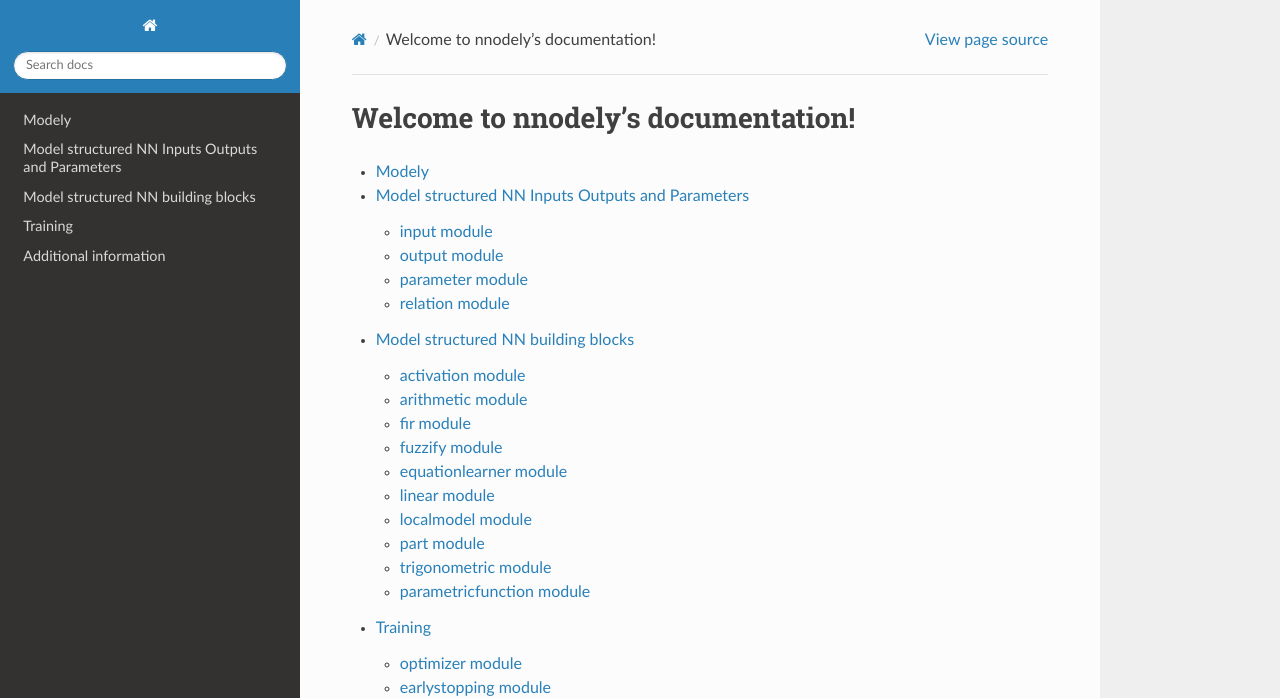
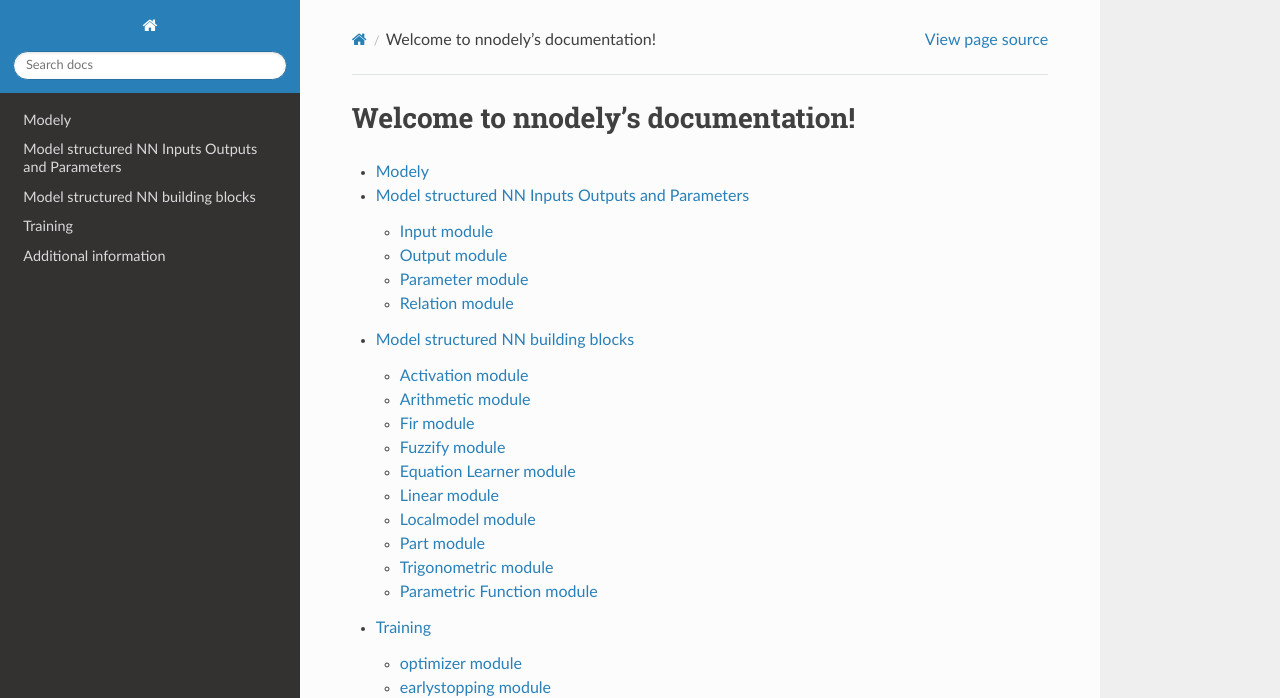
Before and after one commit to Francesco-Baroni/nnodely, a Sphinx documentation site: the page built from docs/index.rst, in a window 1280 px wide and 1118 px high. Shown: the top 698 px of the window. Built offline with Sphinx 7.4.7 and the Read the Docs theme 3.1.0, drawn with Linux system fonts in a browser that asks for light colours.

Commit message:
Fixed all errors and warning in documentation

```diff
--- a/docs/_autodoc/nnodely.rst
+++ b/docs/_autodoc/nnodely.rst
@@ -10,7 +10,7 @@ Modely
 Model structured NN Inputs Outputs and Parameters
 =================================================
 
-input module
+Input module
 ------------
 
 .. automodule:: nnodely.input
@@ -27,7 +27,7 @@ input module
         :inherited-members:
         :exclude-members: count, resetCount
 
-output module
+Output module
 -------------
 
 .. automodule:: nnodely.output
@@ -39,7 +39,7 @@ output module
         :inherited-members:
         :exclude-members: count, resetCount, closedLoop, connect, tw, sw, z
 
-parameter module
+Parameter module
 ----------------
 
 .. automodule:: nnodely.parameter
@@ -107,7 +111,7 @@ activation module
         :undoc-members:
         :no-inherited-members:
 
-arithmetic module
+Arithmetic module
 -----------------
 
 .. automodule:: nnodely.arithmetic
@@ -138,7 +142,7 @@ arithmetic module
         :undoc-members:
         :no-inherited-members:
 
-fir module
+Fir module
 ----------
 
 .. automodule:: nnodely.fir
@@ -149,7 +153,7 @@ fir module
         :undoc-members:
         :no-inherited-members:
 
-fuzzify module
+Fuzzify module
 --------------
 
 .. automodule:: nnodely.fuzzify
@@ -160,18 +164,18 @@ fuzzify module
         :undoc-members:
         :no-inherited-members:
 
-equationlearner module
-----------------------
+Equation Learner module
+-----------------------
 
 .. automodule:: nnodely.equationlearner
     :undoc-members:
     :no-inherited-members:
 
-    .. autoclass:: nnodely.localmodel.EquationLearner
+    .. autoclass:: nnodely.equationlearner.EquationLearner
         :undoc-members:
         :no-inherited-members:
 
-linear module
+Linear module
 -------------
 
 .. automodule:: nnodely.linear
@@ -183,7 +187,7 @@ linear module
         :no-inherited-members:
 
 
-localmodel module
+Localmodel module
 -----------------
 
 .. automodule:: nnodely.localmodel
@@ -194,7 +198,7 @@ localmodel module
         :undoc-members:
         :no-inherited-members:
 
-part module
+Part module
 -----------
 
 .. automodule:: nnodely.part
@@ -221,7 +225,7 @@ part module
         :undoc-members:
         :no-inherited-members:
 
-trigonometric module
+Trigonometric module
 --------------------
 
 .. automodule:: nnodely.trigonometric
@@ -252,8 +256,8 @@ trigonometric module
         :undoc-members:
         :no-inherited-members:
 
-parametricfunction module
--------------------------
+Parametric Function module
+--------------------------
 
 .. automodule:: nnodely.parametricfunction
     :undoc-members:
--- a/docs/conf.py
+++ b/docs/conf.py
@@ -28,6 +28,7 @@ extensions = [
     'sphinx.ext.autodoc',
     'sphinx.ext.napoleon',
     'sphinx.ext.viewcode',
+    'sphinx.ext.mathjax',
     'myst_parser',
 ]
 
```
Also changed, not shown: other parts of docs/_autodoc/nnodely.rst (+15 -11 lines), README.md (+16 -14 lines), docs/_autodoc/overview.md (+11 -11 lines), 6 other files.
